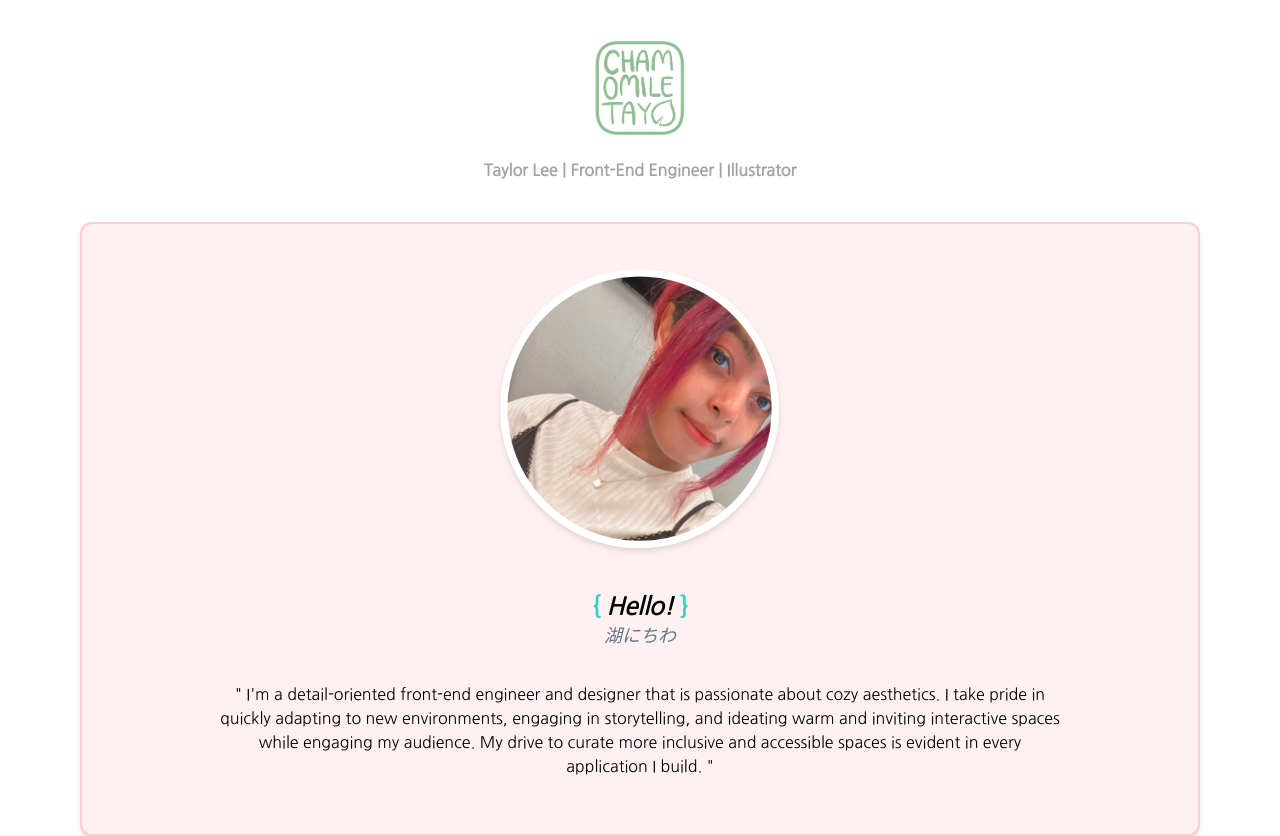
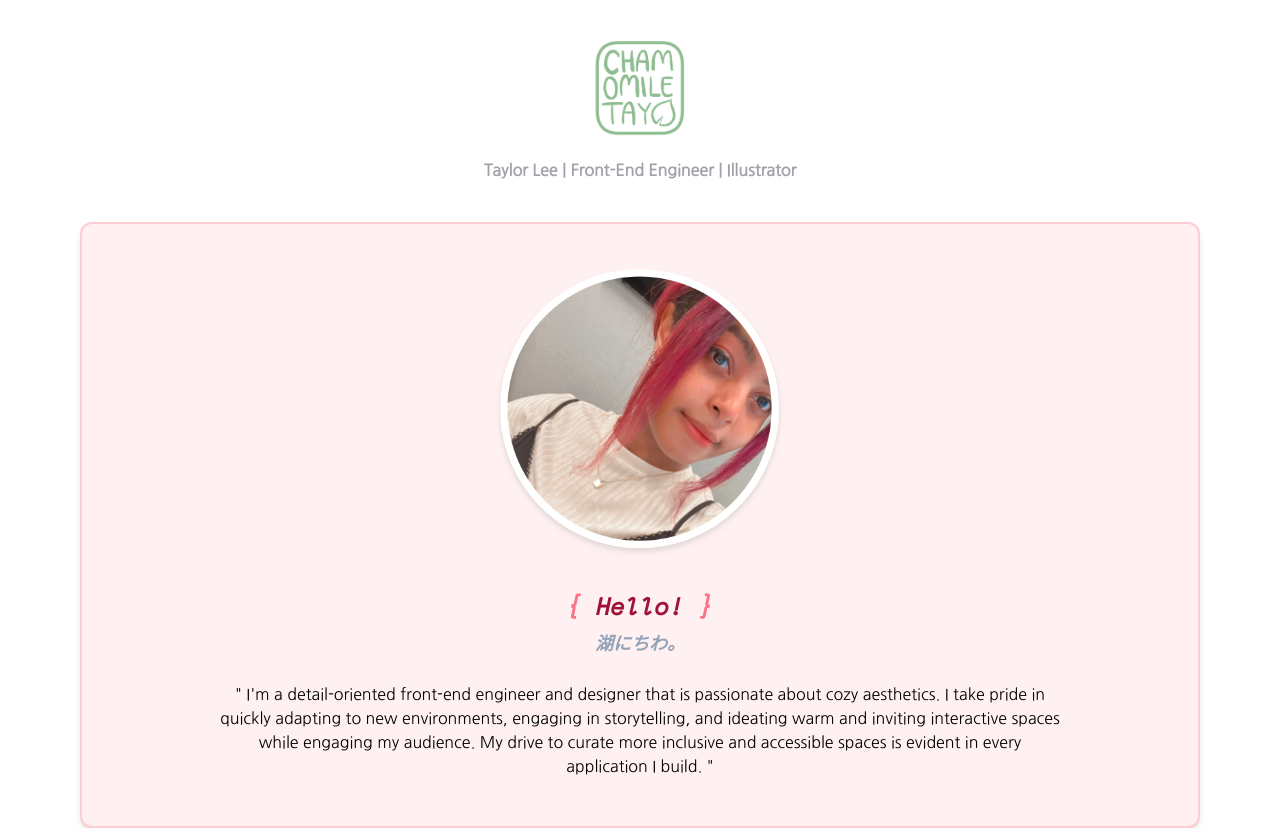
Before and after one commit to chamomiletay/chamomiletay-archive, a React (Create React App) app: page /about in a window 1280 px wide. Built offline with nearby package versions, Linux system fonts and the light colour scheme.

Commit message:
Changed H3 font on About component

```diff
--- a/public/index.html
+++ b/public/index.html
@@ -26,6 +26,8 @@
 
     <link href="https://fonts.googleapis.com/css2?family=M+PLUS+Rounded+1c:wght@500&display=swap" rel="stylesheet">
 
+    <link href="https://fonts.googleapis.com/css2?family=Space+Mono:ital@1&display=swap" rel="stylesheet">
+
     <!--
       Notice the use of %PUBLIC_URL% in the tags above.
       It will be replaced with the URL of the `public` folder during the build.
--- a/src/components/About.js
+++ b/src/components/About.js
@@ -17,11 +17,11 @@ const About = () => {
           </div>
 
           <div>
-              <h3 className='pt-4 text-2xl font-semibold font-nanum-gothic text-teal-400'>&#123; <span className='text-black italic'>Hello!</span> &#125;</h3>
-              <p className='pb-4 text-lg font-m-plus-rounded italic text-slate-500'>湖にちわ</p>
+              <h3 className='pt-4 pb-2 text-2xl font-semibold font-space-mono text-rose-400'>&#123; <span className='text-black italic text-rose-800'>Hello!</span> &#125;</h3>
+              <p className='pb-4 text-lg font-m-plus-rounded font-semibold italic text-slate-400'>湖にちわ。</p>
 
 
-              <p className='px-24 py-4'>
+              <p className='px-24 py-2'>
                 " I'm a detail-oriented front-end engineer and designer that is passionate about cozy aesthetics. I take pride in quickly adapting to new environments, engaging in storytelling, and ideating warm and inviting interactive spaces while engaging my audience. My drive to curate more inclusive and accessible spaces is evident in every application I build. "
               </p>
 
--- a/tailwind.config.js
+++ b/tailwind.config.js
@@ -10,7 +10,8 @@ module.exports = {
         'nanum-gothic': ['Nanum Gothic', 'sans-serif'],
         'noto-sans-jp': ['Noto Sans JP', 'sans-serif'],
         'noto-serif-jp': ['Noto Serif JP', 'sans-serif'],
-        'm-plus-rounded': ['M PLUS Rounded 1c', 'sans-serif']
+        'm-plus-rounded': ['M PLUS Rounded 1c', 'sans-serif'],
+        'space-mono': ['Space Mono', 'monospace']
       }
     },
   },
```
